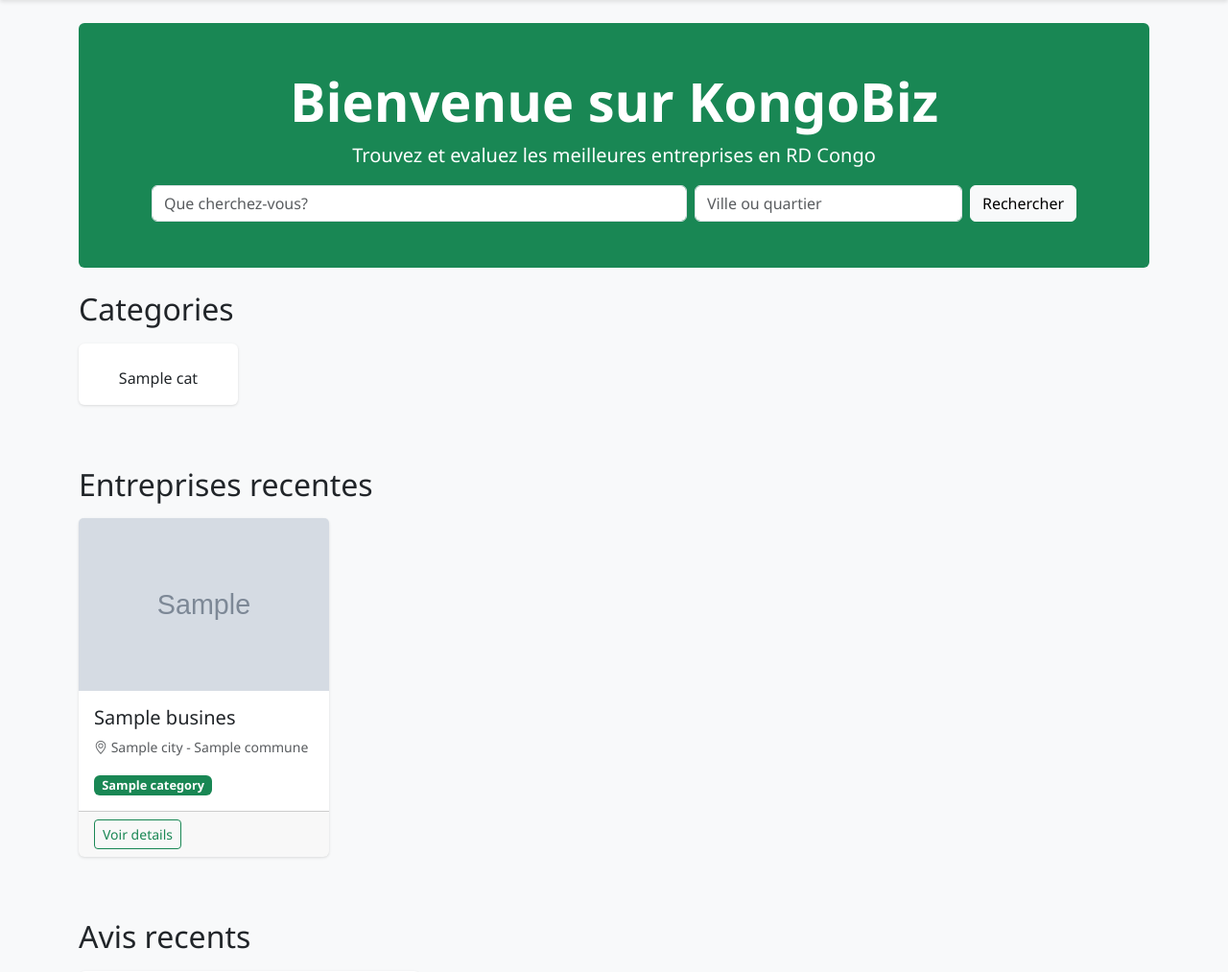
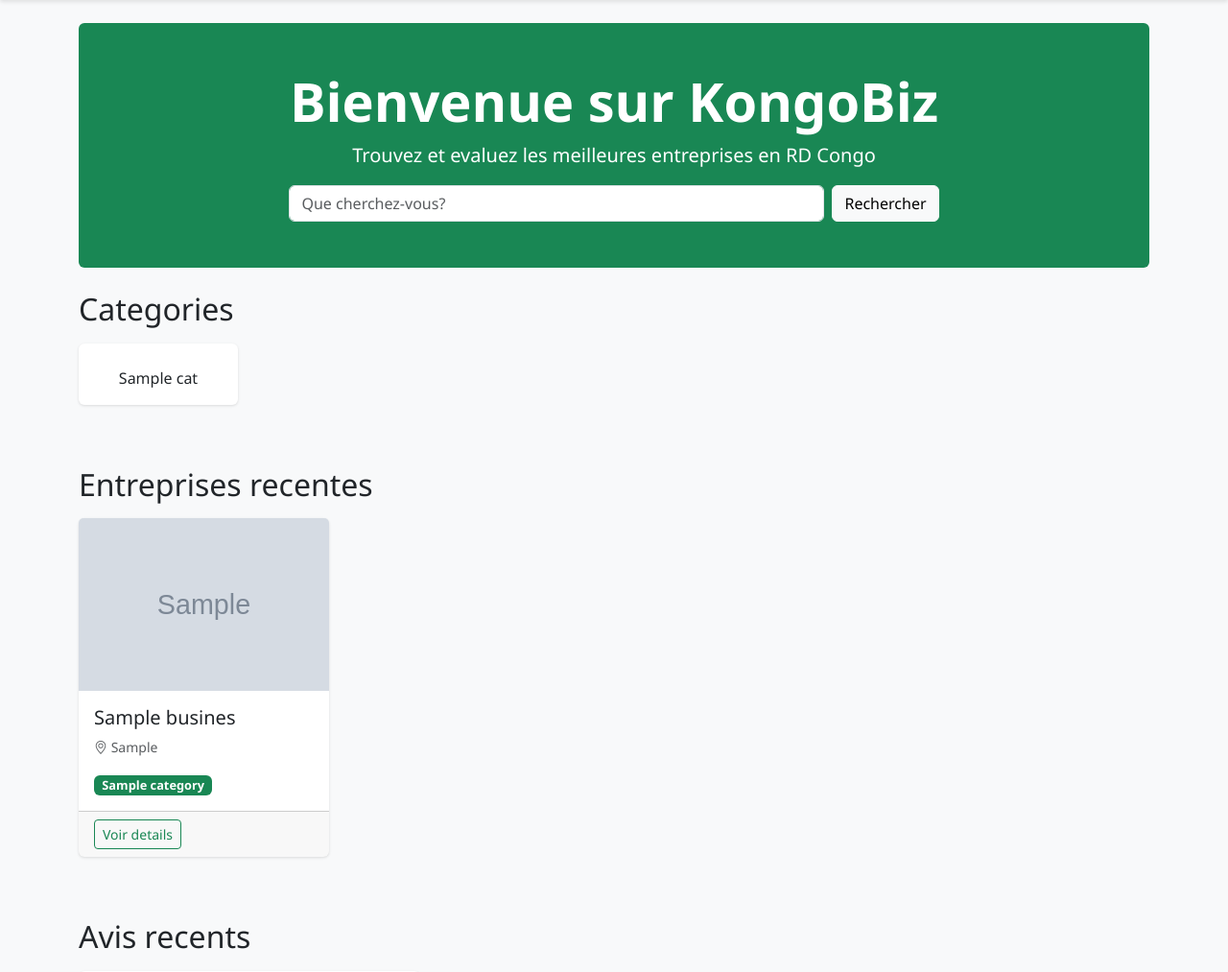
Before and after one commit to PatMir04/kongo-biz, a Django app: template templates/home.html in a window 1280 px wide. Shown: the part 56-1069 px from the top of the page at 96% size. Run offline with Django 5.2, Linux system fonts and the light colour scheme; the template is opened without the code that fills it: most values are stand-ins (such as "Sample title", 1, 10 or a date in 2020); grey boxes marked "Sample" are stand-in pictures.

Commit message:
Update home.html to use province and location_display

```diff
--- a/templates/home.html
+++ b/templates/home.html
@@ -9,7 +9,6 @@
   <p class="lead">Trouvez et evaluez les meilleures entreprises en RD Congo</p>
   <form class="d-flex justify-content-center mt-3" action="{% url 'businesses:search' %}" method="get">
     <input class="form-control w-50 me-2" type="search" name="q" placeholder="Que cherchez-vous?">
-    <input class="form-control w-25 me-2" type="text" name="location" placeholder="Ville ou quartier">
     <button class="btn btn-light" type="submit">Rechercher</button>
   </form>
 </section>
@@ -43,7 +42,7 @@
         {% endif %}
         <div class="card-body">
           <h5 class="card-title">{{ business.name }}</h5>
-          <p class="text-muted small"><i class="bi bi-geo-alt"></i> {{ business.city }} - {{ business.commune }}</p>
+          <p class="text-muted small"><i class="bi bi-geo-alt"></i> {{ business.location_display }}</p>
           <span class="badge bg-success">{{ business.category.name }}</span>
         </div>
         <div class="card-footer">
@@ -67,11 +66,11 @@
           <h6>{{ review.business.name }}</h6>
           <div class="text-warning mb-2">
             {% for i in "12345" %}
-              {% if forloop.counter <= review.rating %}
-                <i class="bi bi-star-fill"></i>
-              {% else %}
-                <i class="bi bi-star"></i>
-              {% endif %}
+            {% if forloop.counter <= review.rating %}
+            <i class="bi bi-star-fill"></i>
+            {% else %}
+            <i class="bi bi-star"></i>
+            {% endif %}
             {% endfor %}
           </div>
           <p class="card-text small">{{ review.comment|truncatewords:30 }}</p>
```
